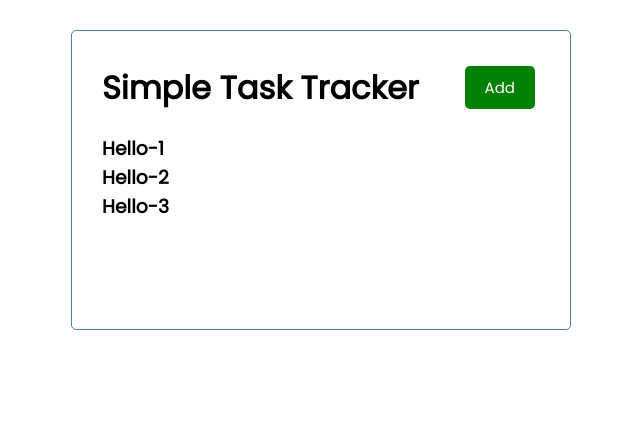
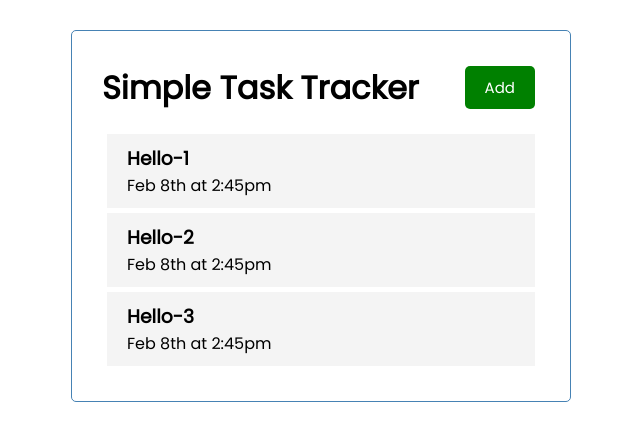
Before and after one commit to blackbird71SR/Simple-Task-Tracker, a React (Create React App) app: page / in a window 1280 px wide. Shown: the top 440 px of the page, without its empty margins (319-959 px from the left). Built offline with nearby package versions, Linux system fonts and the light colour scheme.

Commit message:
Add Task component and integrate with Tasks

```diff
--- /dev/null
+++ b/src/components/Task.js
@@ -0,0 +1,10 @@
+const Task = (props) => {
+  return (
+    <div className='task'>
+      <h3>{props.task.text}</h3>
+      <p>{props.task.day}</p>
+    </div>
+  );
+};
+
+export default Task;
--- a/src/components/Tasks.js
+++ b/src/components/Tasks.js
@@ -1,8 +1,10 @@
+import Task from './Task';
+
 const Tasks = (props) => {
   return (
     <>
       {props.tasks.map((task) => (
-        <h3 key={task.id}>{task.text}</h3>
+        <Task key={task.id} task={task} />
       ))}
     </>
   );
```
